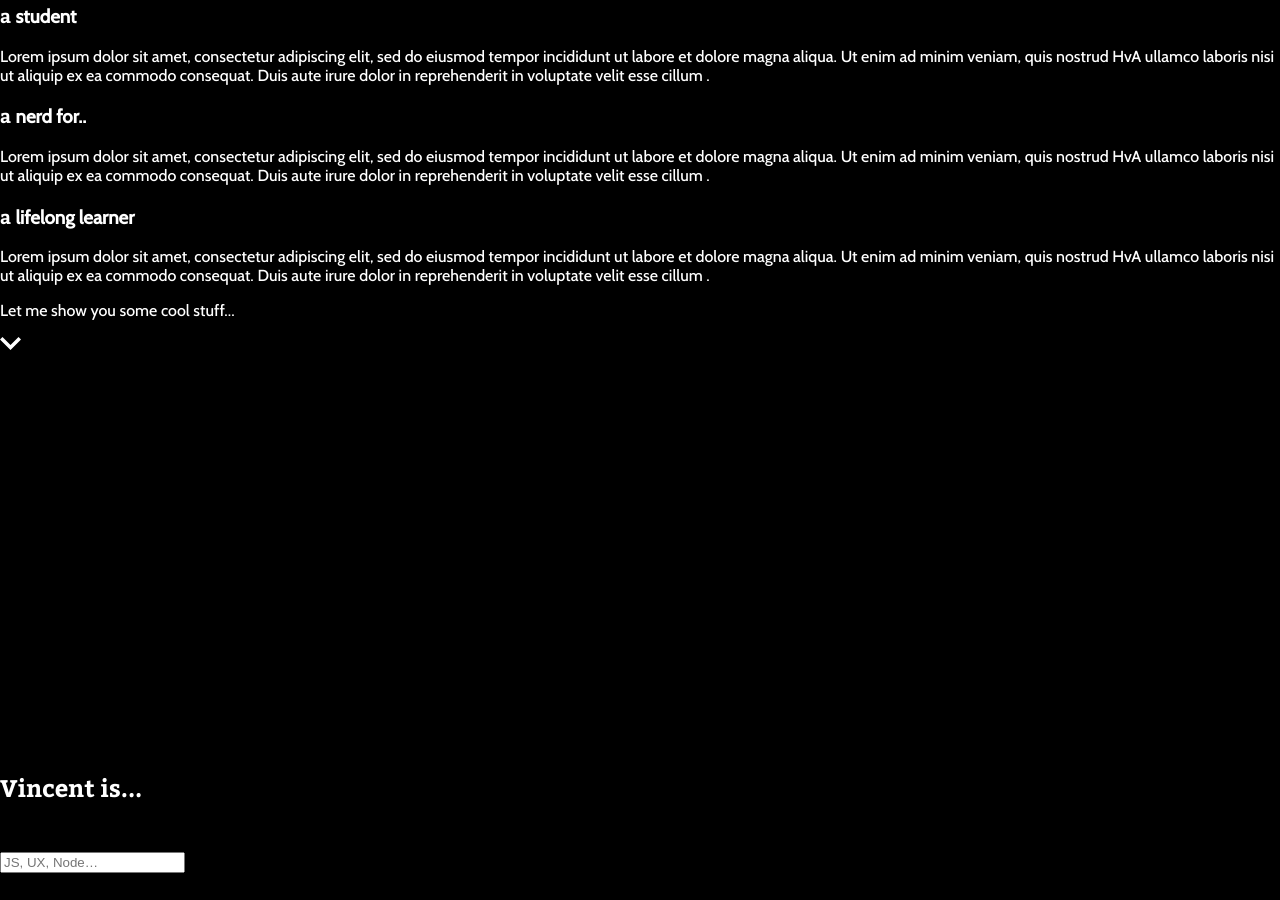
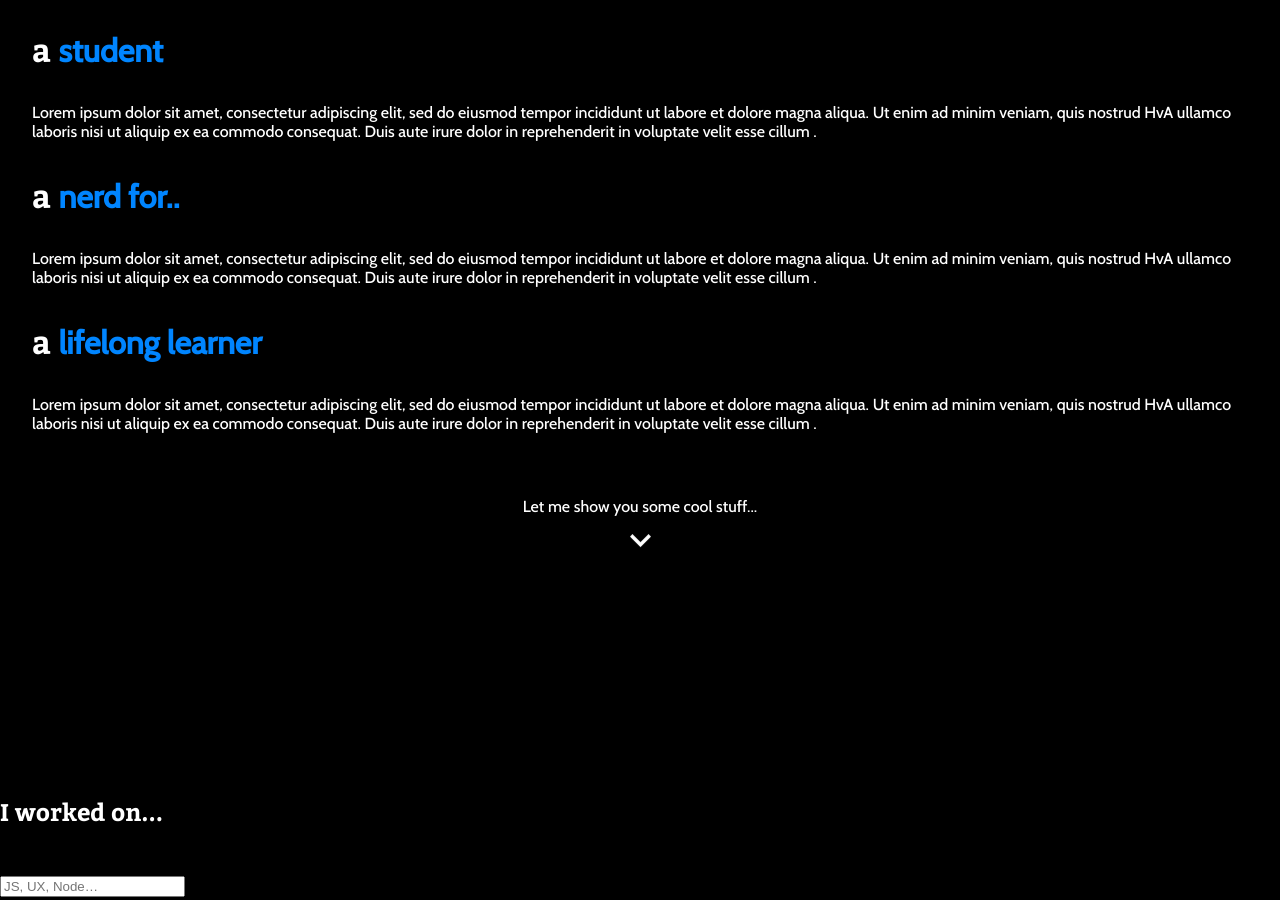
Before and after one commit to VincentKempers/portfolio-2018, a plain HTML site: page index.html in a window 1280 px wide. Shown: the part 952-1852 px from the top of the page. Drawn offline with Linux system fonts and the light colour scheme.

Commit message:
add about dummy page

```diff
--- a/index.css
+++ b/index.css
@@ -70,7 +70,7 @@ nav ul > li {
 
 section {
   max-width: 100vw;
-  height: 100vh;
+  min-height: 100vh;
 }
 
 #home {
@@ -110,12 +110,30 @@ section {
   display: none;
 }
 
-#home article > div {
+.show-more {
+  padding-top: 2em;
   display: flex;
   flex-direction: column;
   align-items: center;
 }
 
-#home article div > svg {
+.show-more > svg {
   animation: bounce .9s infinite ease-in;
 }
+
+
+/* About page  */
+#about {
+  margin: 2em;
+}
+
+#about article > h3 {
+  font-family: bitter-bold !important;
+  font-size: 2em;
+}
+
+.about-1 h3 > span, .about-2 h3 > span {
+  color: #0085ff;
+}
+
+/* work layout page */
--- a/index.html
+++ b/index.html
@@ -11,8 +11,8 @@
   <nav>
     <ul>
       <li><a href="#about">About</a></li>
-      <li>Work</li>
-      <li>Contact</li>
+      <li><a href="#work">Work</a></li>
+      <li><a href="#contact">Contact</a></li>
     </ul>
   </nav>
   <main>
@@ -79,7 +79,7 @@
     </section>
     <section id="work">
       <div class="heading-section">
-        <h2>Vincent is...</h2>
+        <h2>I worked on...</h2>
       </div>
       <aside class="search">
         <input type="text" name="filter" placeholder="JS, UX, Node…">
```
